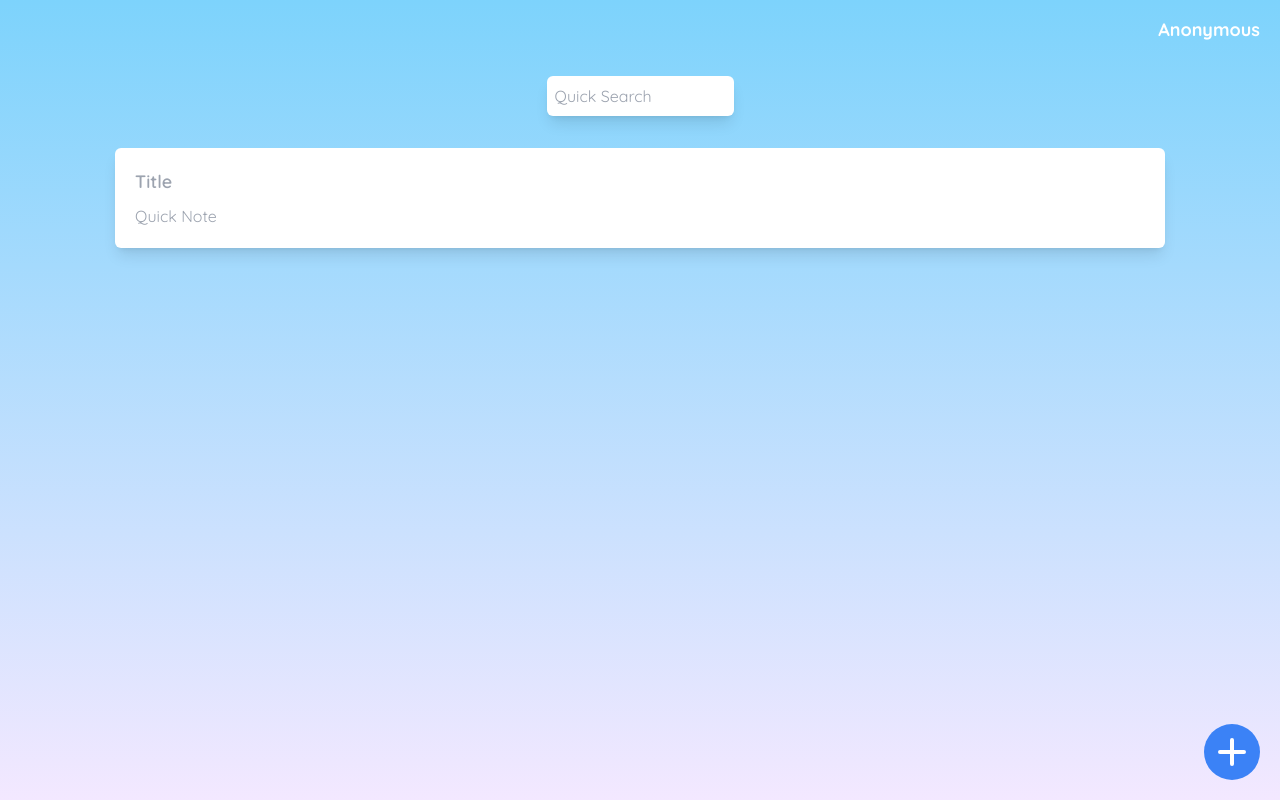
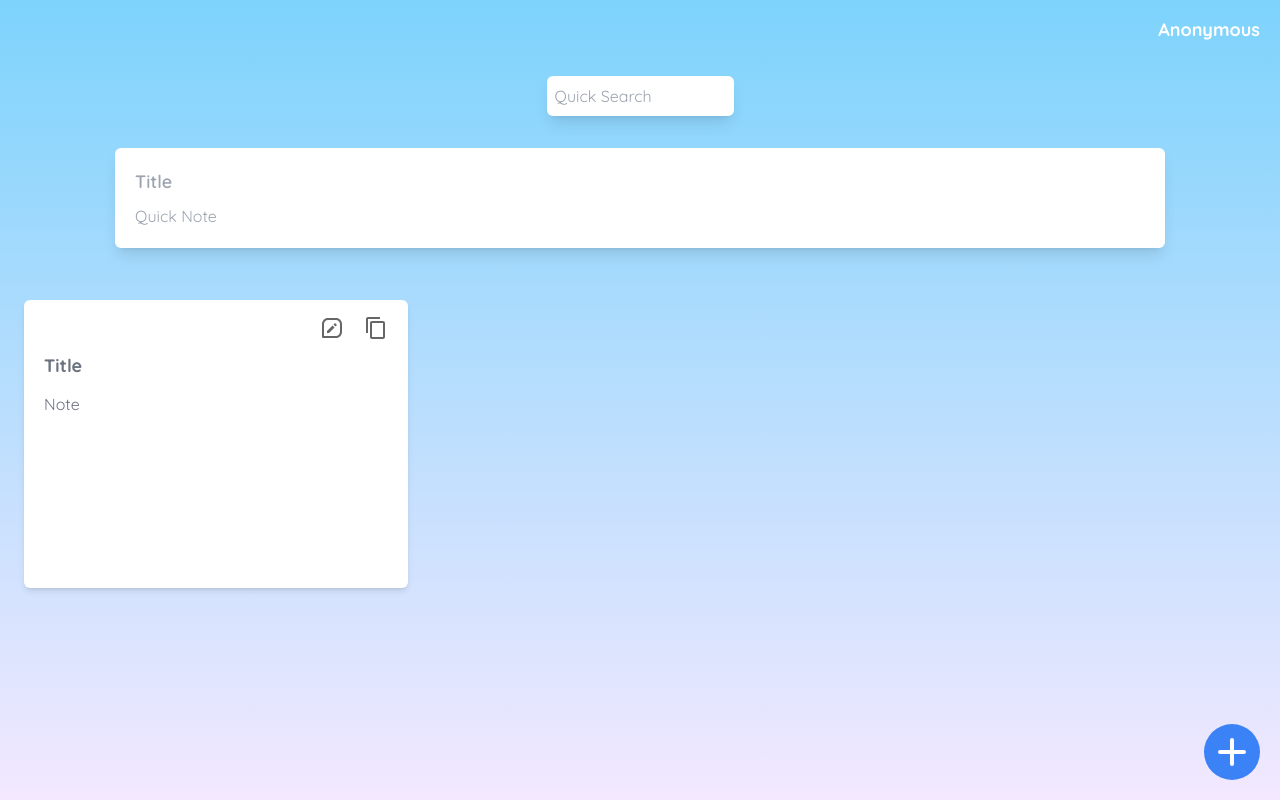
Before and after one commit to Rajkumar180721/Dove-notes, a React (Create React App) app in the folder Dove-Notes/: page /home in a window 1280 px wide. Built offline with nearby package versions, Linux system fonts and the light colour scheme.

Commit message:
adding edit note UI

```diff
--- a/Dove-Notes/package.json
+++ b/Dove-Notes/package.json
@@ -23,6 +23,7 @@
   "scripts": {
     "start": "react-scripts start",
     "build": "react-scripts build",
+    "build-deploy": "react-scripts build && firebase deploy",
     "test": "react-scripts test",
     "eject": "react-scripts eject"
   },
--- a/Dove-Notes/src/Components/Tile/defaultTile.tsx
+++ b/Dove-Notes/src/Components/Tile/defaultTile.tsx
@@ -1,14 +1,61 @@
 
+import { useState } from 'react';
 import { BiMessageSquareEdit } from 'react-icons/bi';
 import { MdOutlineContentCopy } from 'react-icons/md';
+import { AiOutlineArrowLeft } from 'react-icons/ai';
+import { useLocation, useNavigate } from 'react-router-dom';
 
 const Tile = () => {
+
+    const navigate = useNavigate();
+    const query = new URLSearchParams(useLocation().search);
+    const selected = query.get('selected');
+    const [open, setOpen] = useState(false);
+    const [edit, setEdit] = useState(false);
+
+    const changeEdit = (state: boolean) => {
+        setEdit(state);
+        setOpen(state);
+    }
+
+
+
     return (
-        <div className="relative h-52 w-80 bg-white rounded-md shadow-md select-nothing md:h-80 md:w-96">
-            <BiMessageSquareEdit name="edit" className='absolute right-14 top-3 cursor-pointer' size={26} color="rgba(0, 0, 0, .6)" />
-            <MdOutlineContentCopy name="edit" className='absolute right-3 top-3 cursor-pointer' size={26} color="rgba(0, 0, 0, .6)" />
-            <div className=""></div>
-        </div>
+        <>
+            <div data-open={open} onClick={() => setOpen(true)} className={`relative h-52 w-80 bg-white rounded-md shadow-md p-5 select-nothing md:h-72 md:w-96`}>
+                <BiMessageSquareEdit title="edit" onClick={e => {e.stopPropagation(); changeEdit(true);}} className='absolute h-6 sm:h-10 w-10 right-14 top-2 sm:p-2 bg-transparent cursor-pointer' color="rgba(0, 0, 0, .6)" />
+                <MdOutlineContentCopy title="Copy" onClick={e => e.stopPropagation()} className='absolute h-6 sm:h-10 w-10 right-3 top-2 sm:p-2 bg-transparent cursor-pointer' color="rgba(0, 0, 0, .6)" />
+                <div className="font-bold text-lg text-gray-500 mt-4 sm:mt-8">Title</div>
+                <div className="text-gray-500 font-normal py-3">Note</div>
+            </div>
+            {
+                open &&
+                <div className='fixed h-full w-full top-0 left-0 z-30'>
+                    <div onClick={() => changeEdit(false)} className='absolute h-full w-full top-0 left-0 bg-black bg-opacity-60'></div>
+                    <div onClick={e => e.stopPropagation()}  className="absolute h-full w-full top-0 left-0 right-0 bottom-0 p-8 bg-white rounded-md shadow-md select-nothing z-30 md:fixed md:w-9/12 md:h-[30rem] md:max-h-fit md:m-auto">
+                        <AiOutlineArrowLeft title="back" onClick={() => changeEdit(false)} className='block sm:hidden absolute left-3 top-2 p-2 bg-transparent rounded-full cursor-pointer' size={42} color="rgba(0, 0, 0, .6)" />
+                        {
+                            !edit &&
+                            <BiMessageSquareEdit onClick={() => changeEdit(true)} title="edit" className='absolute right-14 top-3 cursor-pointer' size={26} color="rgba(0, 0, 0, .6)" />
+                        }
+                        <MdOutlineContentCopy title="edit" className='absolute right-3 top-3 cursor-pointer' size={26} color="rgba(0, 0, 0, .6)" />
+                        {
+                            edit
+                            ?
+                            <>
+                            <input type="text" placeholder='Title' className="block w-full font-bold text-lg text-gray-500 p-5 mt-2 outline-none" />
+                            <textarea placeholder='Note' className="h-5/6 w-full text-gray-500 font-normal p-6 resize-none scrollbar outline-none" draggable={false} />
+                            </>
+                            :
+                            <>
+                            <div className="font-bold text-lg text-gray-500 p-5 mt-2">Title</div>
+                            <div className="text-gray-500 font-normal p-6">Note</div>
+                            </>
+                        }
+                    </div>
+                </div>
+            }
+        </>
     );
 }
 
--- a/Dove-Notes/src/Screens/Home/index.tsx
+++ b/Dove-Notes/src/Screens/Home/index.tsx
@@ -18,12 +18,13 @@ const Login = () => {
     }
 
     const addNote = () => {
+        setPlusOpen(false);
         setFilteredNotes([...filteredNotes, {}]);
     }
 
     return (
         <div className='relative min-h-screen h-screen bg-gradient-to-t from-purple-100 to-sky-300 flex justify-center overflow-auto'>
-            <div className="relative container" onClick={addNote}>
+            <div className="container">
                 <nav className='text-right text-white text-lg mx-5 my-4 font-bold select-nothing cursor-pointer' >Anonymous</nav>
                 <div className='my-8 flex justify-center'>
                     <input type="text" placeholder='Quick Search' className='p-2 rounded-md outline-none shadow-lg focus:shadow-xl focus:scale-105 transition-transform' />
@@ -36,18 +37,23 @@ const Login = () => {
                     </div>
                 </div>
 
-                <div className="flex justify-center">
+                <div className="flex justify-center md:relative">
                     <div className='grid grid-cols-1 gap-10 md:grid-cols-3  p-5'>
                     {
-                        filteredNotes.map(note => <Tile />)
+                        filteredNotes.map((note, ind) => <Tile key={ind} />)
                     }
+                    <Tile />
+                    {/* <Tile />
+                    <Tile />
+                    <Tile />
+                    <Tile /> */}
                     </div>
                 </div>
 
                 <div className="h-64"></div>
 
                 <div className='fixed right-0 bottom-0 m-5 select-nothing'>
-                    <div data-open={plusOpen} className='absolute w-max opacity-0 bottom-32 cursor-pointer data-[open=true]:opacity-100 transition-opacity right-0 py-3 px-7 bg-blue-500 text-white font-medium rounded-md'>New File</div>
+                    <div data-open={plusOpen} onClick={addNote} className='absolute w-max opacity-0 bottom-32 cursor-pointer data-[open=true]:opacity-100 transition-opacity right-0 py-3 px-7 bg-blue-500 text-white font-medium rounded-md'>New File</div>
                     <div data-open={plusOpen} className='absolute w-max opacity-0 bottom-16 cursor-pointer data-[open=true]:opacity-100 transition-opacity right-0 py-3 px-7 bg-blue-500 text-white font-medium rounded-md'>New Folder</div>
                     <Plus open={plusOpen} styles="absolute z-10 bottom-0 right-0" action={onPlusClick} />
                 </div>
--- a/Dove-Notes/src/index.css
+++ b/Dove-Notes/src/index.css
@@ -24,6 +24,35 @@ code {
 @tailwind utilities;
 
 
+@layer utilities {
+  .scrollbar::-webkit-scrollbar {
+    width: 5px;
+    /* height: 20px; */
+    cursor: pointer;
+  }
+
+  .scrollbar::-webkit-scrollbar-track {
+    width: 10px;
+    border-radius: 100vh;
+    background: transparent;
+    cursor: pointer;
+  }
+
+  .scrollbar::-webkit-scrollbar-thumb {
+    width: 8px;
+    background: #e0cbcb;
+    cursor: pointer;
+    border-radius: 100vh;
+    border: none;
+  }
+
+  .scrollbar::-webkit-scrollbar-thumb:hover {
+    background: #c0a0b9;
+    width: 8px;
+    cursor: pointer;
+  }
+}
+
 .select-nothing {
   -webkit-touch-callout: none;
   -webkit-user-select: none;
```
